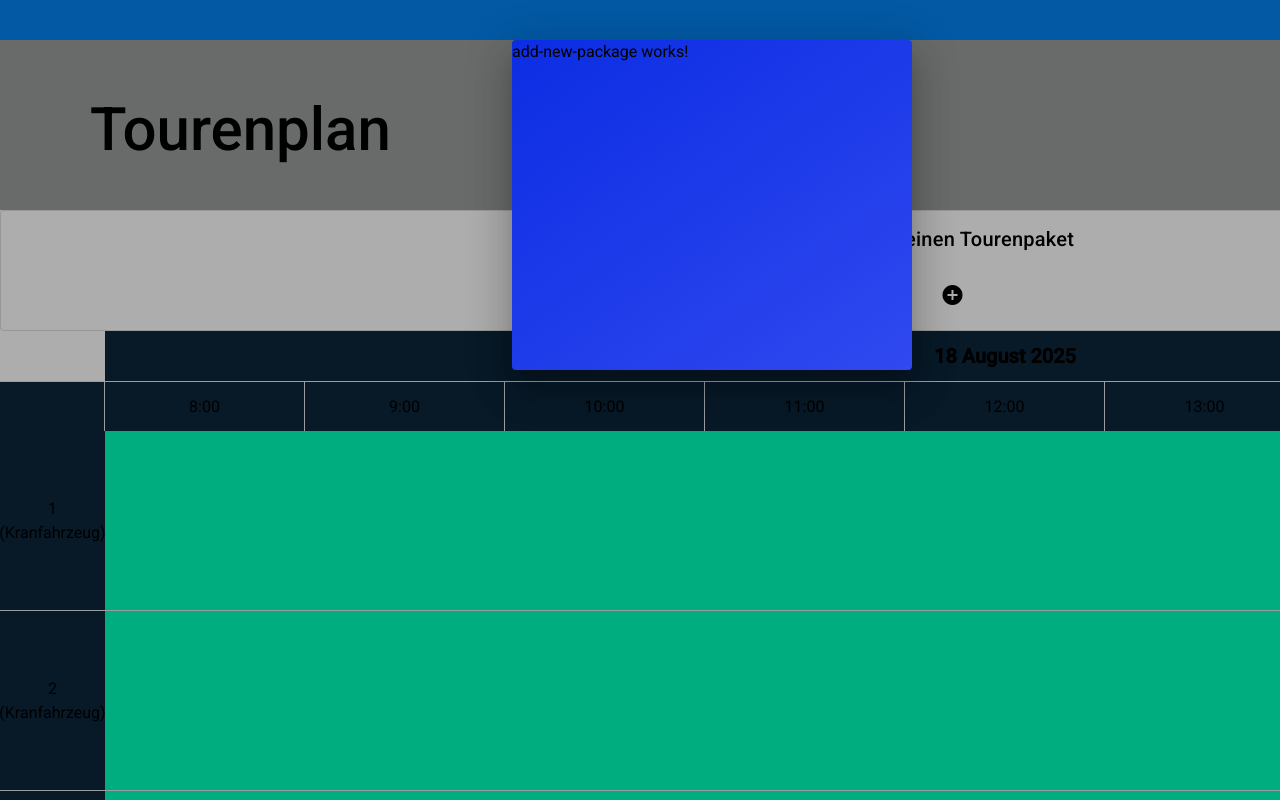
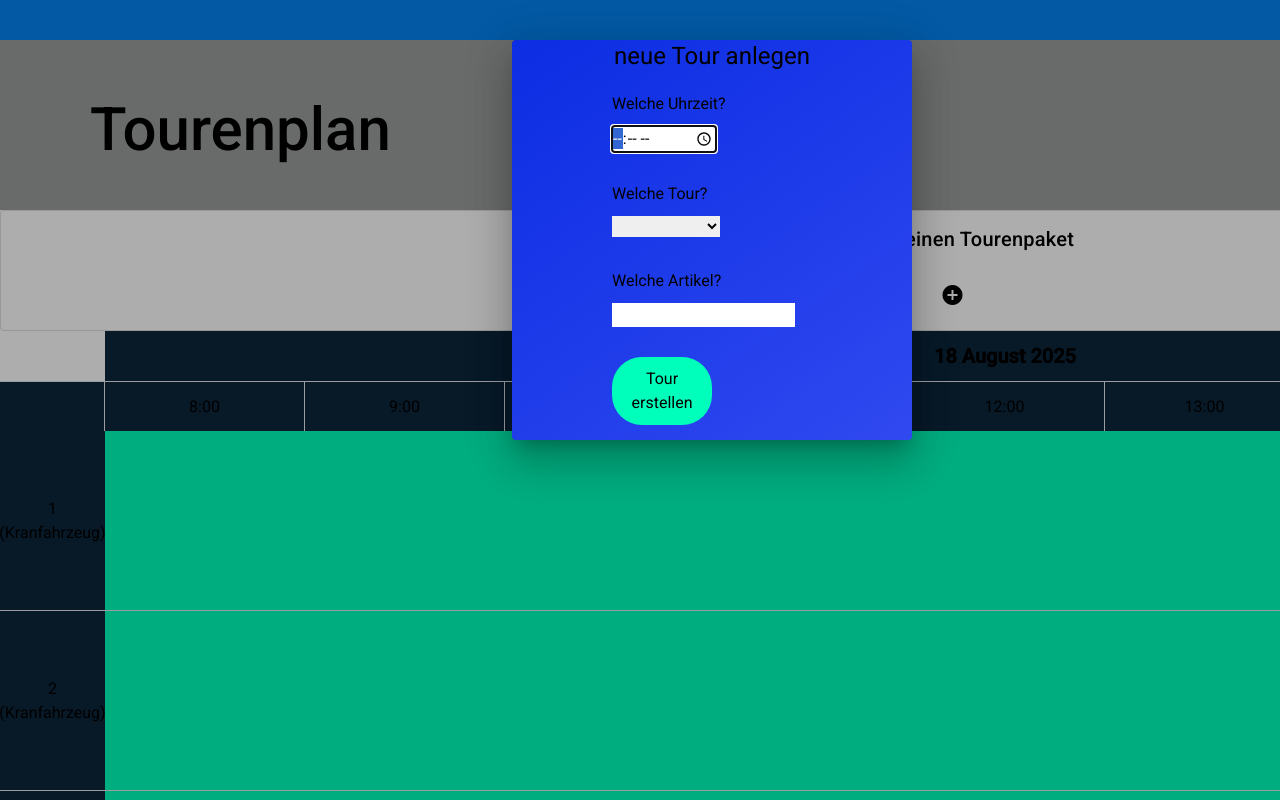
Before and after one commit to philiptesch/tourenplan, an Angular app: page / in a window 1280 px wide. Both pictures are taken after a click on the element "add_circle". Built offline with nearby package versions, Linux system fonts and the light colour scheme.

Commit message:
feat: Beginn with FormsValidation new Tour-package

```diff
--- a/src/app/main-page/tour-order/tour-package/add-new-package/add-new-package.component.html
+++ b/src/app/main-page/tour-order/tour-package/add-new-package/add-new-package.component.html
@@ -1 +1,57 @@
-<p>add-new-package works!</p>
+<section>
+  <h1 class="text-center text-2xl mb-[20px]">neue Tour anlegen</h1>
+
+  <div>
+    <form class="flex pl-[100px] justify-center flex-col gap-[30px]"(ngSubmit)="createTour($event)" >
+
+      <!-- Uhrzeit -->
+      <div>
+        <label for="time">Welche Uhrzeit?</label>
+        <div>
+          <input [(ngModel)]="time" class="mt-[10px]" type="time" name="time" min="08:00" max="16:00" required>
+        </div>
+      </div>
+
+      <!-- Tour Auswahl -->
+      <div>
+        <label  for="tourcode">Welche Tour?</label>
+        <div>
+          <select [(ngModel)]="tourcode" class="mt-[10px]" name="tourcode" id="tourcode" required>
+            <option value="" disabled>Bitte wählen</option>
+            <option value="1">Tour 1</option>
+            <option value="2">Tour 2</option>
+            <option value="3">Tour 3</option>
+            <option value="4">Tour 4</option>
+            <option value="5">Tour 5</option>
+            <option value="6">Tour 6</option>
+            <option value="7">Tour 7</option>
+            <option value="8">Tour 8</option>
+            <option value="9">Tour 9</option>
+            <option value="10">Tour 10</option>
+            <option value="11">Tour 11</option>
+            <option value="12">Tour 12</option>
+            <option value="13">Tour 13</option>
+            <option value="14">Tour 14</option>
+            <option value="15">Tour 15</option>
+            <option value="16">Tour 16</option>
+            <option value="17">Tour 17</option>
+            <option value="18">Tour 18</option>
+            <option value="19">Tour 19</option>
+            <option value="20">Tour 20</option>
+          </select>
+        </div>
+      </div>
+
+      <!-- Artikel -->
+      <div>
+        <label for="article">Welche Artikel?</label>
+        <div>
+          <input  [(ngModel)]="article" class="mt-[10px]" type="text" name="article" required>
+        </div>
+      </div>
+
+      <button class="flex w-[100px] p-[10px] rounded-[30px] bg-[#00ffbb]"> Tour erstellen</button>
+
+    </form>
+  </div>
+</section>
--- a/src/app/main-page/tour-order/tour-package/add-new-package/add-new-package.component.ts
+++ b/src/app/main-page/tour-order/tour-package/add-new-package/add-new-package.component.ts
@@ -1,12 +1,31 @@
 import { Component } from '@angular/core';
-
+import { FormsModule } from '@angular/forms';
 @Component({
   selector: 'app-add-new-package',
   standalone: true,
-  imports: [],
+  imports: [FormsModule],
   templateUrl: './add-new-package.component.html',
   styleUrl: './add-new-package.component.scss'
 })
 export class AddNewPackageComponent {
+time!: string
+tourcode!: string;
+article!: string
+lkws = [1, 2, 3, 4, 5, 6, 7, 8,9,10,11,12,13,14,16,17,18,19,20];
+  newTour = {
+    time: '',
+    tourcode: '',
+    article: ''
+  };
+
+createTour(event: Event) {
+  event.preventDefault();
+    console.log('Neue Tour:', {
+      time: this.time,
+      tourcode: this.tourcode,
+      article: this.article
+    });
 
 }
+
+}
--- a/src/styles.scss
+++ b/src/styles.scss
@@ -22,7 +22,7 @@ body { margin: 0; font-family: Roboto, "Helvetica Neue", sans-serif; }
     position: absolute !important;
     top: 40px !important;
     left: 40% !important;
-    height: 330px !important;
+    height: 400px !important;
     width: 400px !important;
 }
 
```
